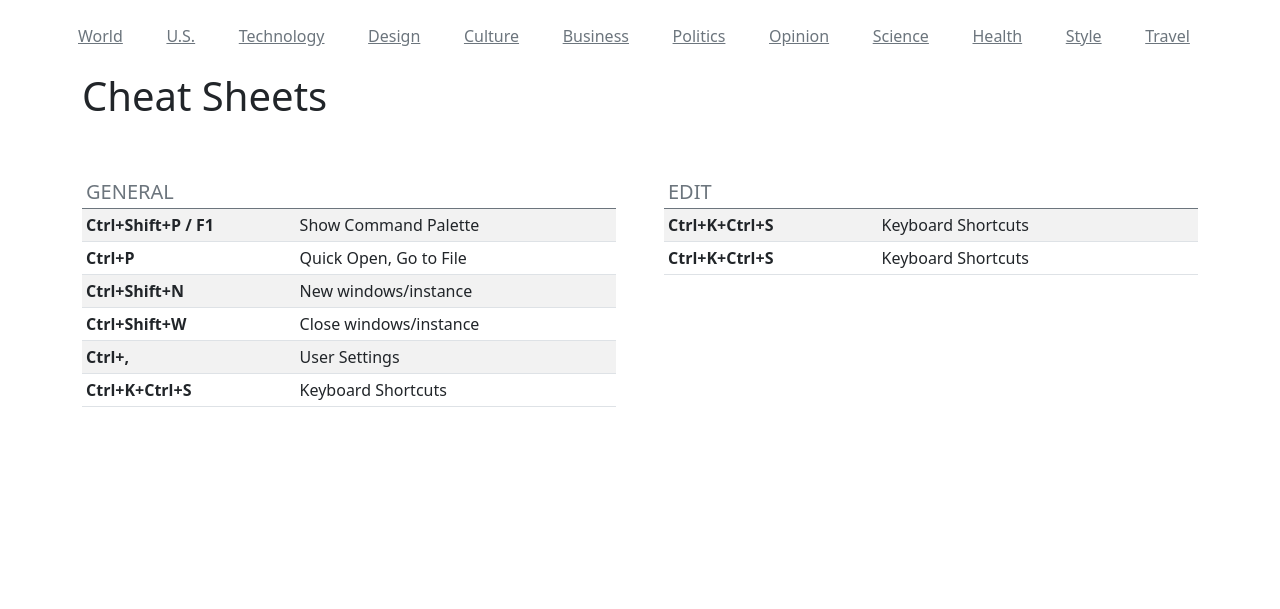
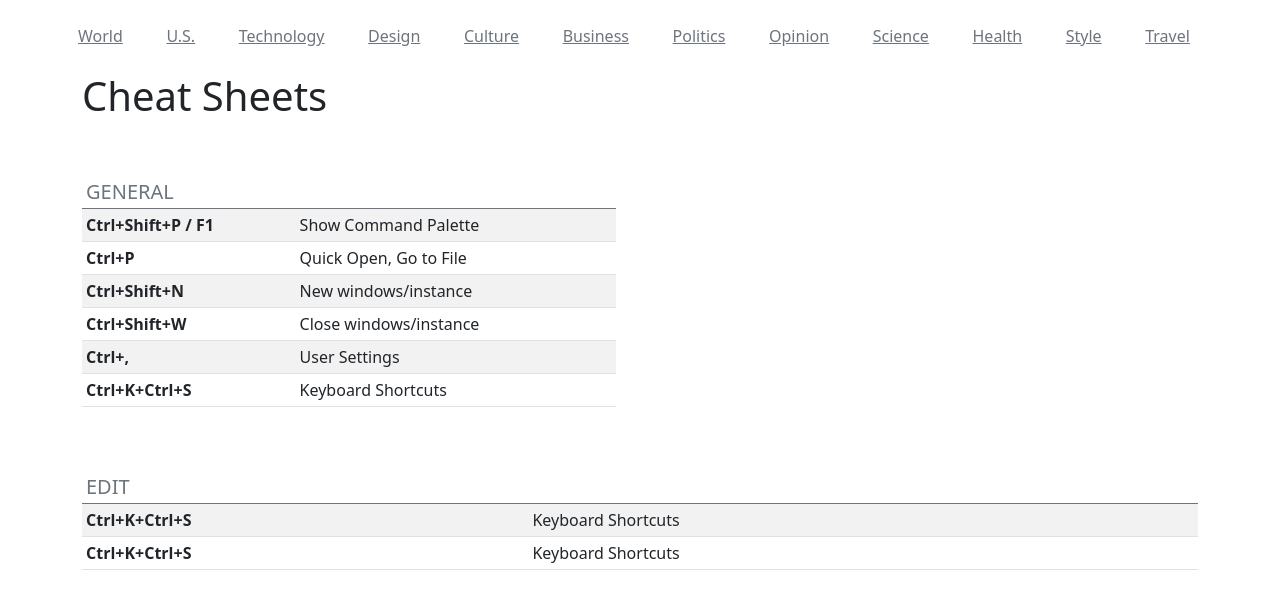
Before and after one commit to ConradoAlmeida/cheatsheets, a Jekyll site: the page built from index.html, in a window 1280 px wide. Shown: the top 609 px of the page. Built offline with Jekyll 4.4.1, drawn with Linux system fonts in a browser that asks for light colours.

Commit message:
Update index.html

```diff
--- a/index.html
+++ b/index.html
@@ -8,9 +8,9 @@ layout: default
 {% assign net = site.data.store-data | group_by:"categoria" %}
 
 
+    <div class="col-md-6">
+{% for cat in net %}
 
-{% for cat in net %}
-    <div class="col-md-6">
       <article class="blog-post">
 
 
```
